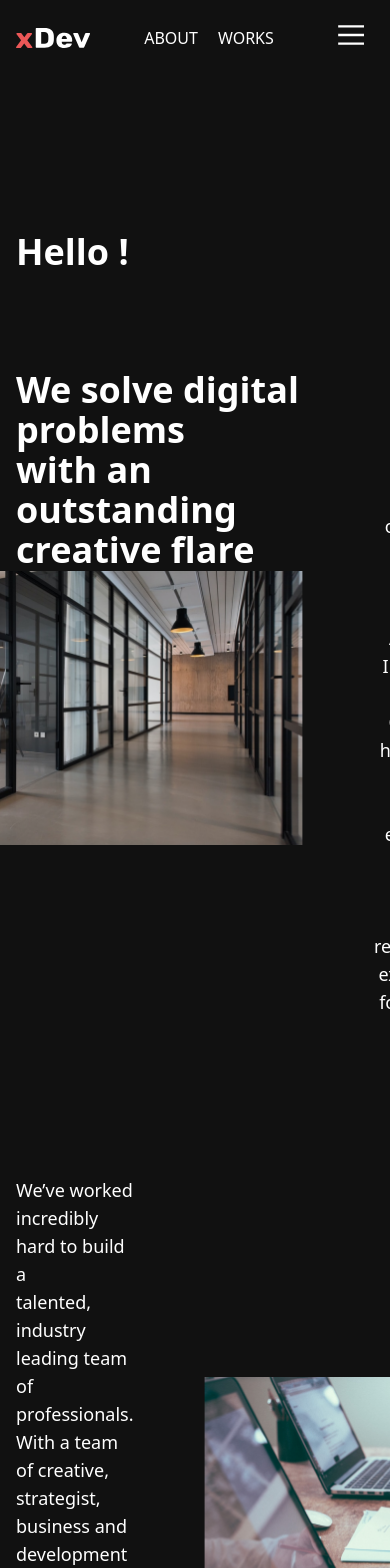
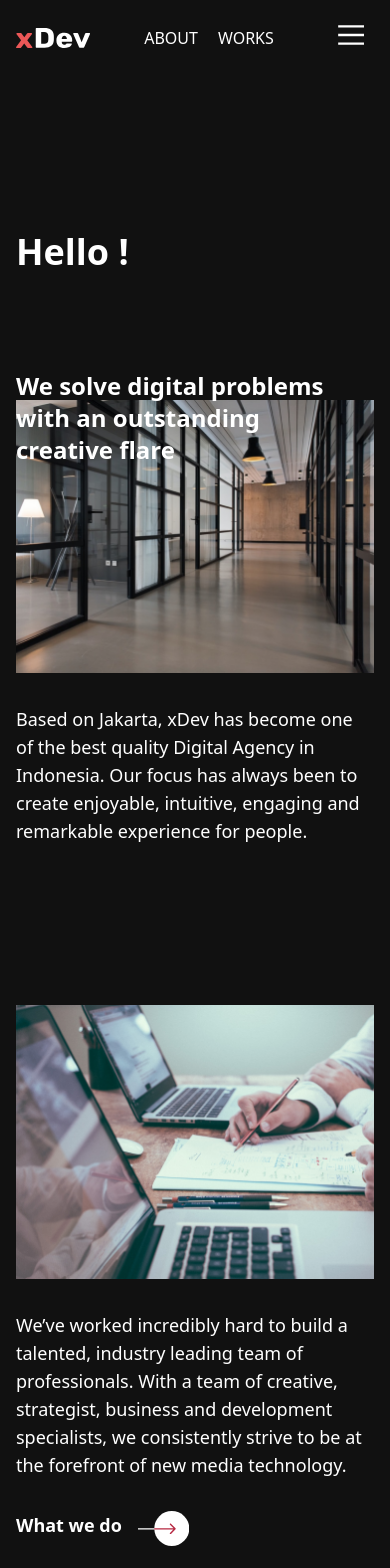
Before and after one commit to alisyahidin/xdev, a Next.js app: page /about in a window 390 px wide. Shown: the top 1568 px of the page. Built offline with nearby package versions, Linux system fonts and the light colour scheme.

Commit message:
update mobile view about's page

```diff
--- a/pages/about.tsx
+++ b/pages/about.tsx
@@ -21,15 +21,14 @@ const About: React.FC<AboutProps> = () => {
         <h1 className="text-4xl sm:text-6xl font-bold my-32">
           Hello !
         </h1>
-        <div className="relative flex items-center mb-40">
-          <h2 style={{ top: -30 }} className="absolute whitespace-pre-line text-4xl font-bold z-10">
+        <div className="relative flex flex-col lg:flex-row lg:items-center mb-40">
+          <h2 style={{ top: -30 }} className="absolute whitespace-pre-line text-2xl sm:text-4xl font-bold z-10">
             {`We solve digital problems
               with an outstanding
               creative flare`}
           </h2>
-
-          <img style={{ transform: 'translate(-20%)' }} className="flex-1" src="/images/about-1.png" alt="About Image"/>
-          <p className="text-lg flex-1 whitespace-pre-line text-right">
+          <img className="flex-1 transform lg:-translate-x-52 mb-8 lg:mb-0" src="/images/about-1.png" alt="About Image"/>
+          <p className="text-lg flex-1 lg:whitespace-pre-line lg:text-right">
             {`Based on Jakarta,
               xDev has become one of the best
               quality Digital Agency in Indonesia.
@@ -39,10 +38,10 @@ const About: React.FC<AboutProps> = () => {
               remarkable experience for people.`}
           </p>
         </div>
-        <div className="flex items-center mb-40">
-          <img style={{ transform: 'translate(20%)' }} className="flex-1 order-last" src="/images/about-2.png" alt="About Image"/>
+        <div className="flex flex-col lg:flex-row items-center mb-40">
+          <img className="flex-1 lg:order-last transform lg:translate-x-52 mb-8 lg:mb-0" src="/images/about-2.png" alt="About Image"/>
           <div className="flex-1">
-            <p className="text-lg whitespace-pre-line mb-8">
+            <p className="text-lg lg:whitespace-pre-line mb-8">
               {`We’ve worked incredibly hard to build a
               talented, industry leading team of
               professionals. With a team of creative,
```
